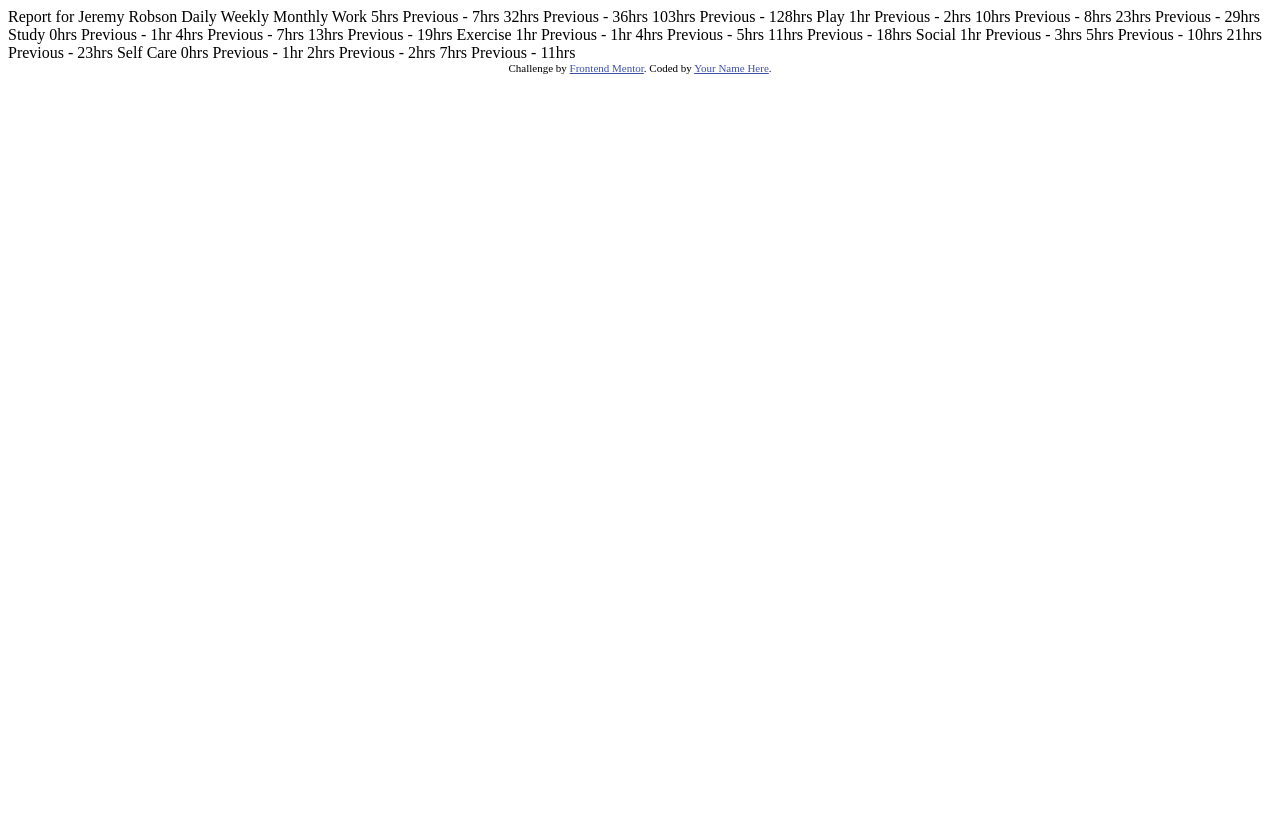
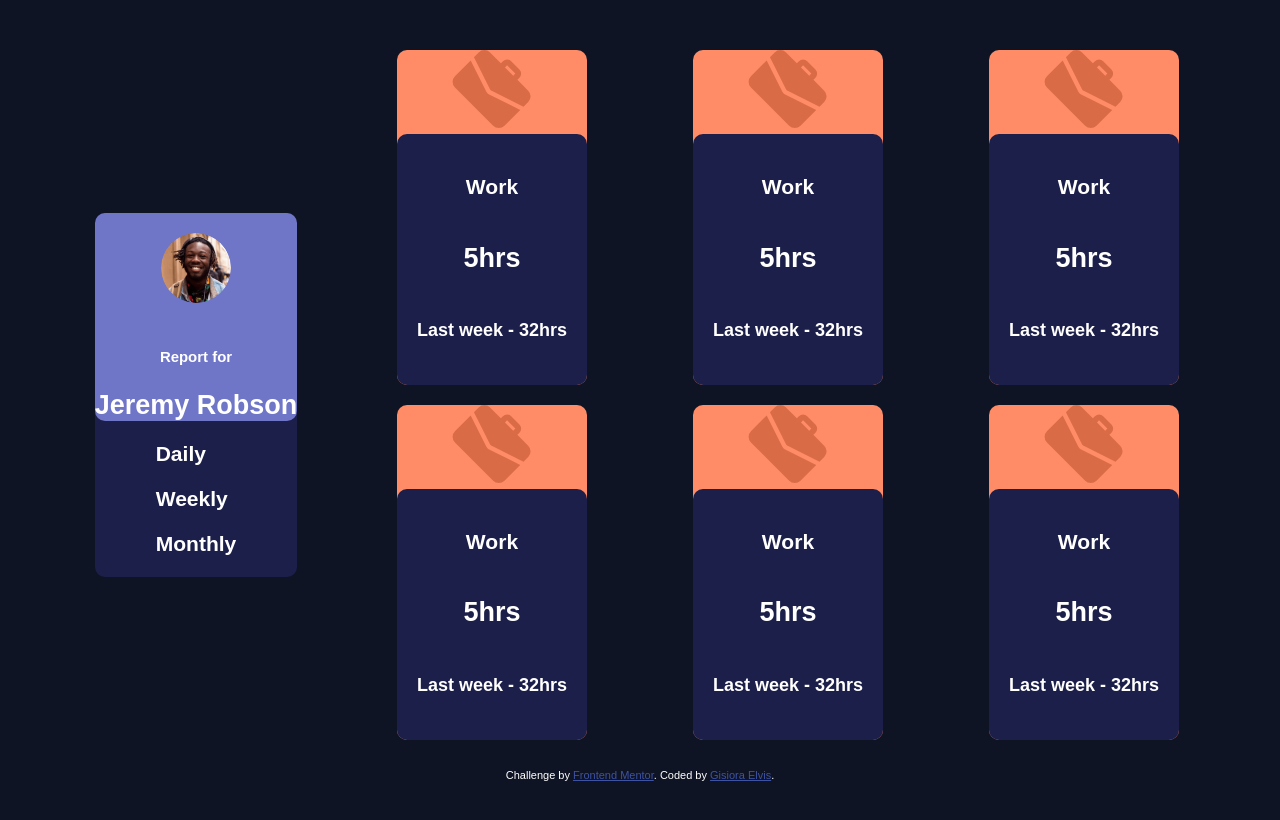
Before and after one commit to gisioraelvis/time-tracking-dashboard-frontendmentor-challenge, a plain HTML site: page index.html in a window 1280 px wide. Drawn offline with Linux system fonts and the light colour scheme.

Commit message:
added base markup and styles

```diff
--- a/index.html
+++ b/index.html
@@ -10,82 +10,132 @@
   <link rel="stylesheet" href="style.css">
 
   <title>Frontend Mentor | Time tracking dashboard</title>
-
-  <!-- Feel free to remove these styles or customise in your own stylesheet 👍 -->
-  <style>
-    .attribution {
-      font-size: 11px;
-      text-align: center;
-    }
-
-    .attribution a {
-      color: hsl(228, 45%, 44%);
-    }
-  </style>
 </head>
 
 <body>
+  <div class="grid-container">
+    <div class="user-card">
+      <div class="user-card-upper-section">
+        <img src="/images/image-jeremy.png" alt="">
+        <h5>Report for</h5>
+        <h2 class="username"> Jeremy Robson</h2>
+      </div>
+      <div class="periods">
+        <h3 class="period">Daily</h3>
+        <h3 class="period">Weekly</h3>
+        <h3 class="period">Monthly</h3>
+      </div>
+    </div>
 
-  Report for
-  Jeremy Robson
+    <div class="task-card">
+      <div class="task-card-upper-section">
+        <img src="/images/icon-work.svg" alt="">
+      </div>
+      <div class="task-card-1">
+        <div class="task-title">
+          <h3>Work</h3>
+        </div>
+        <div class="task-current-hrs">
+          <h2>5hrs</h2>
+        </div>
+        <div class="task-previous-hrs">
+          <h4>Last week - 32hrs</h4>
+        </div>
+      </div>
+    </div>
 
-  Daily
-  Weekly
-  Monthly
+    <div class="task-card">
+      <div class="task-card-upper-section">
+        <img src="/images/icon-work.svg" alt="">
+      </div>
+      <div class="task-card-2">
+        <div class="task-title">
+          <h3>Work</h3>
+        </div>
+        <div class="task-current-hrs">
+          <h2>5hrs</h2>
+        </div>
+        <div class="task-previous-hrs">
+          <h4>Last week - 32hrs</h4>
+        </div>
+      </div>
+    </div>
 
-  Work
-  5hrs <!-- daily -->
-  Previous - 7hrs <!-- daily -->
-  32hrs <!-- weekly -->
-  Previous - 36hrs <!-- weekly -->
-  103hrs <!-- monthly -->
-  Previous - 128hrs <!-- monthly -->
+    <div class="task-card">
+      <div class="task-card-upper-section">
+        <img src="/images/icon-work.svg" alt="">
+      </div>
+      <div class="task-card-3">
+        <div class="task-title">
+          <h3>Work</h3>
+        </div>
+        <div class="task-current-hrs">
+          <h2>5hrs</h2>
+        </div>
+        <div class="task-previous-hrs">
+          <h4>Last week - 32hrs</h4>
+        </div>
+      </div>
+    </div>
 
-  Play
-  1hr <!-- daily -->
-  Previous - 2hrs <!-- daily -->
-  10hrs <!-- weekly -->
-  Previous - 8hrs <!-- weekly -->
-  23hrs <!-- monthly -->
-  Previous - 29hrs <!-- monthly -->
+    <div class="task-card">
+      <div class="task-card-upper-section">
+        <img src="/images/icon-work.svg" alt="">
+      </div>
+      <div class="task-card-4">
+        <div class="task-title">
+          <h3>Work</h3>
+        </div>
+        <div class="task-current-hrs">
+          <h2>5hrs</h2>
+        </div>
+        <div class="task-previous-hrs">
+          <h4>Last week - 32hrs</h4>
+        </div>
+      </div>
+    </div>
 
-  Study
-  0hrs <!-- daily -->
-  Previous - 1hr <!-- daily -->
-  4hrs <!-- weekly -->
-  Previous - 7hrs <!-- weekly -->
-  13hrs <!-- monthly -->
-  Previous - 19hrs <!-- monthly -->
+    <div class="task-card">
+      <div class="task-card-upper-section">
+        <img src="/images/icon-work.svg" alt="">
+      </div>
+      <div class="task-card-5">
+        <div class="task-title">
+          <h3>Work</h3>
+        </div>
+        <div class="task-current-hrs">
+          <h2>5hrs</h2>
+        </div>
+        <div class="task-previous-hrs">
+          <h4>Last week - 32hrs</h4>
+        </div>
+      </div>
+    </div>
 
-  Exercise
-  1hr <!-- daily -->
-  Previous - 1hr <!-- daily -->
-  4hrs <!-- weekly -->
-  Previous - 5hrs <!-- weekly -->
-  11hrs <!-- monthly -->
-  Previous - 18hrs <!-- monthly -->
+    <div class="task-card">
+      <div class="task-card-upper-section">
+        <img src="/images/icon-work.svg" alt="">
+      </div>
+      <div class="task-card-6">
+        <div class="task-title">
+          <h3>Work</h3>
+        </div>
+        <div class="task-current-hrs">
+          <h2>5hrs</h2>
+        </div>
+        <div class="task-previous-hrs">
+          <h4>Last week - 32hrs</h4>
+        </div>
+      </div>
+    </div>
 
-  Social
-  1hr <!-- daily -->
-  Previous - 3hrs <!-- daily -->
-  5hrs <!-- weekly -->
-  Previous - 10hrs <!-- weekly -->
-  21hrs <!-- monthly -->
-  Previous - 23hrs <!-- monthly -->
-
-  Self Care
-  0hrs <!-- daily -->
-  Previous - 1hr <!-- daily -->
-  2hrs <!-- weekly -->
-  Previous - 2hrs <!-- weekly -->
-  7hrs <!-- monthly -->
-  Previous - 11hrs <!-- monthly -->
-
-
-  <div class="attribution">
-    Challenge by <a href="https://www.frontendmentor.io?ref=challenge" target="_blank">Frontend Mentor</a>.
-    Coded by <a href="#">Your Name Here</a>.
-  </div>
+    <footer>
+      <div class="attribution">
+        Challenge by <a href="https://github.com/gisioraelvis/time-tracking-dashboard-frontendmentor-challenge"
+          target="_blank">Frontend Mentor</a>.
+        Coded by <a href="#">Gisiora Elvis</a>.
+      </div>
+    </footer>
 </body>
 
 </html>
--- a/style.css
+++ b/style.css
@@ -0,0 +1,225 @@
+/*
+# Front-end Style Guide
+
+## Layout
+
+The designs were created to the following widths:
+
+- Mobile: 375px
+- Desktop: 1440px
+
+## Colors
+
+### Primary
+
+- Blue: hsl(246, 80%, 60%)
+
+- Light red (work): hsl(15, 100%, 70%)
+- Soft blue (play): hsl(195, 74%, 62%)
+- Light red (study): hsl(348, 100%, 68%)
+- Lime green (exercise): hsl(145, 58%, 55%)
+- Violet (social): hsl(264, 64%, 52%)
+- Soft orange (self care): hsl(43, 84%, 65%)
+
+### Neutral
+
+- Very dark blue: hsl(226, 43%, 10%)
+- Dark blue: hsl(235, 46%, 20%)
+- Desaturated blue: hsl(235, 45%, 61%)
+- Pale Blue: hsl(236, 100%, 87%)
+
+## Typography
+
+### Body Copy
+
+- Font size: 18px (card titles e.g. Work, Play)
+
+### Font
+
+- Family: [Rubik](https://fonts.google.com/specimen/Rubik)
+- Weights: 300, 400, 500
+
+ */
+
+:root {
+  --primary-color: hsl(246, 80%, 60%);
+  --very-dark-blue: hsl(226, 43%, 10%);
+  --dark-blue: hsl(235, 46%, 20%);
+  --desaturated-blue: hsl(235, 45%, 61%);
+  --pale-blue: hsl(236, 100%, 87%);
+  --light-red: hsl(15, 100%, 70%);
+  --soft-blue: hsl(195, 74%, 62%);
+  --lime-green: hsl(145, 58%, 55%);
+  --violet: hsl(264, 64%, 52%);
+  --soft-orange: hsl(43, 84%, 65%);
+  --font-family: "Rubik", sans-serif;
+  --font-weight: 400;
+  --font-size: 18px;
+}
+
+body {
+  font-family: var(--font-family);
+  font-weight: var(--font-weight);
+  font-size: var(--font-size);
+  background-color: var(--very-dark-blue);
+  color: white;
+}
+
+.grid-container {
+  display: grid;
+  grid-gap: 20px;
+  align-items: center;
+  justify-items: center;
+  margin: 50px;
+  grid-template-columns: 1fr 1fr 1fr 1fr;
+  grid-template-rows: 1fr 1fr 10px;
+  grid-template-areas:
+    "user-card task-card-1 task-card-2 task-card-3"
+    "user-card task-card-4 task-card-5 task-card-6"
+    "footer footer footer footer";
+}
+
+.user-card {
+  grid-area: user-card;
+  background-color: hsl(235, 46%, 20%);
+  border-radius: 10px;
+  display: flex;
+  flex-direction: column;
+  align-items: center;
+  justify-content: center;
+}
+
+.user-card-upper-section {
+  display: flex;
+  flex-direction: column;
+  align-items: center;
+  justify-content: center;
+  background-color: var(--desaturated-blue);
+  margin: 0;
+  padding: 0;
+  border-radius: 10px;
+}
+
+.user-card-upper-section img {
+  width: 70px;
+  height: 70px;
+  border-radius: 50%;
+  margin: 20px;
+}
+
+.user-card-upper-section h4 {
+  text-align: start;
+  margin: 0;
+  padding: 0;
+  font-size: small;
+}
+
+.user-card-upper-section h2 {
+  text-align: start;
+  margin: 0;
+  padding: 0;
+}
+
+.user-card-upper-section .periods {
+  display: flex;
+  flex-direction: column;
+  align-items: center;
+  justify-content: start;
+  margin: 0;
+  padding: 0;
+}
+
+.task-card {
+  background-color: hsl(15, 100%, 70%);
+  border-radius: 10px;
+  display: flex;
+  flex-direction: column;
+  align-items: center;
+  justify-content: center;
+}
+
+.task-card-1 {
+  grid-area: task-card-1;
+  background-color: var(--dark-blue);
+  border-radius: 10px;
+  padding: 20px;
+  display: flex;
+  flex-direction: column;
+  align-items: center;
+  justify-content: center;
+}
+
+.task-card-2 {
+  grid-area: task-card-2;
+  background-color: var(--dark-blue);
+  border-radius: 10px;
+  padding: 20px;
+  display: flex;
+  flex-direction: column;
+  align-items: center;
+  justify-content: center;
+}
+
+.task-card-3 {
+  grid-area: task-card-3;
+  background-color: var(--dark-blue);
+  border-radius: 10px;
+  padding: 20px;
+  display: flex;
+  flex-direction: column;
+  align-items: center;
+  justify-content: center;
+}
+
+.task-card-4 {
+  grid-area: task-card-4;
+  background-color: var(--dark-blue);
+  border-radius: 10px;
+  padding: 20px;
+  display: flex;
+  flex-direction: column;
+  align-items: center;
+  justify-content: center;
+}
+
+.task-card-5 {
+  grid-area: task-card-5;
+  background-color: var(--dark-blue);
+  border-radius: 10px;
+  padding: 20px;
+  display: flex;
+  flex-direction: column;
+  align-items: center;
+  justify-content: center;
+}
+
+.task-card-6 {
+  grid-area: task-card-6;
+  background-color: var(--dark-blue);
+  border-radius: 10px;
+  padding: 20px;
+  display: flex;
+  flex-direction: column;
+  align-items: center;
+  justify-content: center;
+}
+
+footer {
+  grid-area: footer;
+  background-color: var(--very-dark-blue);
+  border-radius: 10px;
+  display: flex;
+  flex-direction: column;
+  align-items: center;
+  justify-content: center;
+  margin-top: 20px;
+}
+
+.attribution {
+  font-size: 11px;
+  text-align: center;
+}
+
+.attribution a {
+  color: hsl(228, 45%, 44%);
+}
```
